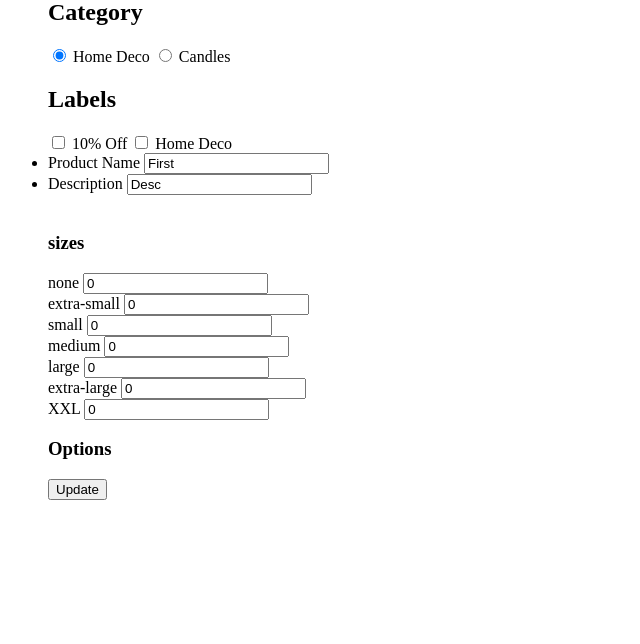
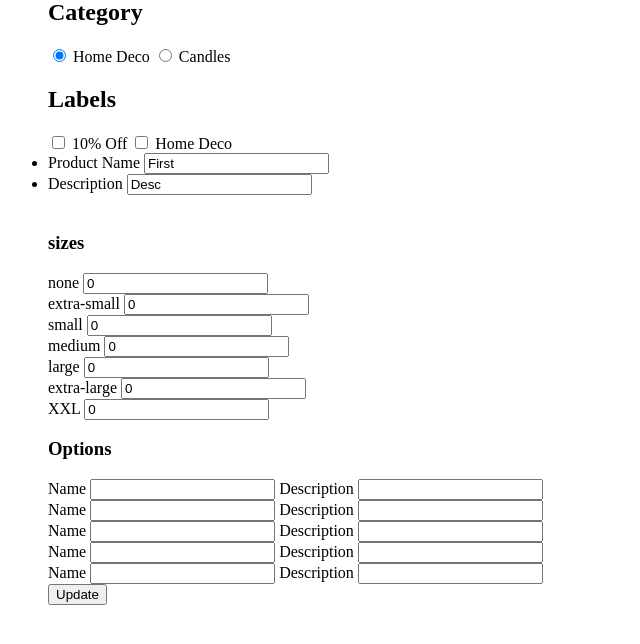
Before and after one commit to KyledeVos/Django_Capstone, a Django app: page /44/update_product/ in a window 1280 px wide. Shown: the part 67-711 px from the top of the page, without its empty margins (0-640 px from the left). Run offline with Django 4.2, Linux system fonts and the light colour scheme; data comes from the database, SQL or seed files in the repository.

Commit message:
Added Functionality to add additonal inputs for more product options

```diff
--- a/proj/django_capstone/crafts_by_micks/templates/Update/update_product.html
+++ b/proj/django_capstone/crafts_by_micks/templates/Update/update_product.html
@@ -74,6 +74,16 @@
 
             {% endfor %}
 
+            {% for extra_option in more_options %}
+
+            <label>Name</label>
+            <input type="text" name='Option{{forloop.counter}} title' required value={{option.title}}>
+            <label>Description</label>
+            <input type="text" name='Option{{forloop.counter}} desc' required value={{option.description}}>
+            <br>
+
+            {% endfor %}
+
             <input
             type="submit"
             value="Update" />
--- a/proj/django_capstone/crafts_by_micks/views.py
+++ b/proj/django_capstone/crafts_by_micks/views.py
@@ -380,6 +380,11 @@ def update_product(request, product_id):
     # retrieve all product options
     options = models.Option.objects.filter(product=product)
 
+    if len(options) < MAX_OPTIONS:
+        more_options = []
+        for new_option in range(MAX_OPTIONS - len(options) ):
+            more_options.append(['title', 'description'])
+
     # create a new prices_sizes list
     new_size_list = []
     # variable to track for populated size price for Product
@@ -423,6 +428,7 @@ def update_product(request, product_id):
         'sizes_prices': sizes_prices,
         'all_sizes' : new_size_list,
         'options':options,
+        'more_options': more_options,
         'current_category': current_category,
         'all_categories': all_categories,
         'current_labels': current_labels,
```
